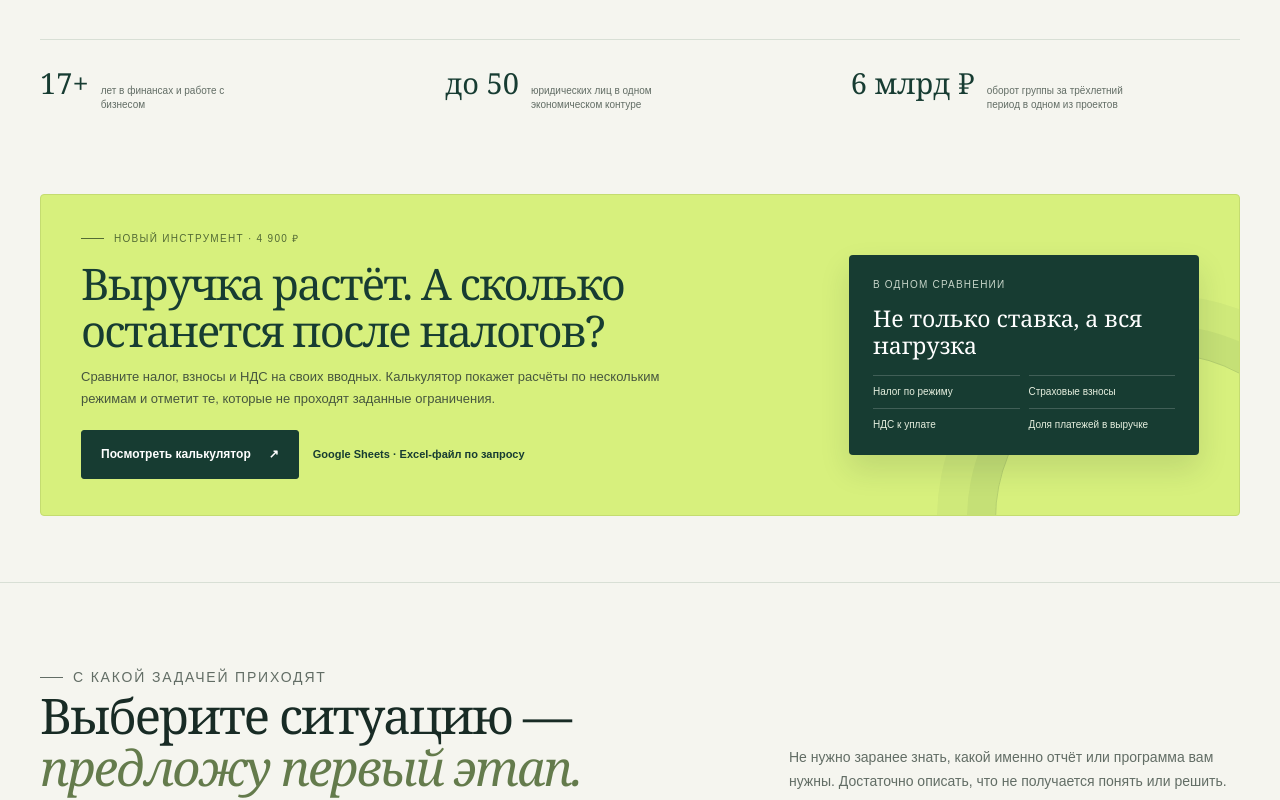
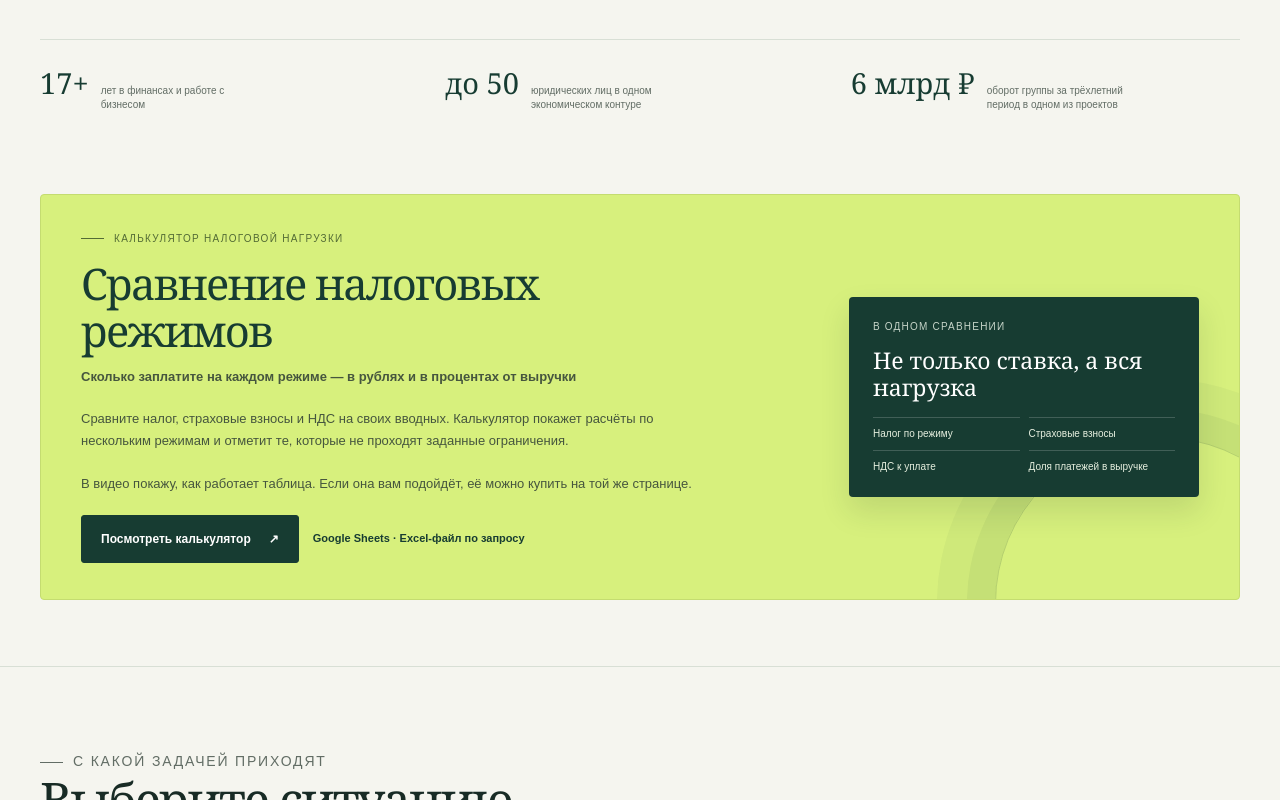
Before and after one commit to rcaadmin/upravlenka, a plain HTML site: page index.html in a window 1280 px wide. Shown: the part 674-1474 px from the top of the page. Drawn offline with Linux system fonts and the light colour scheme.

Commit message:
Update tax calculator banner copy

```diff
--- a/index.html
+++ b/index.html
@@ -135,7 +135,17 @@ document.addEventListener("DOMContentLoaded",function(){var t=document.querySele
       </div>
     </div></section>
     <section class="tax-tool-banner" id="tax-calculator" aria-labelledby="tax-tool-title"><div class="wrap"><div class="tax-tool-banner__inner">
-      <div><p class="eyebrow">Новый инструмент · 4 900 ₽</p><h2 id="tax-tool-title">Выручка растёт. А сколько останется после налогов?</h2><p class="tax-tool-banner__copy">Сравните налог, взносы и НДС на своих вводных. Калькулятор покажет расчёты по нескольким режимам и отметит те, которые не проходят заданные ограничения.</p><div class="tax-tool-banner__actions"><a class="button" href="kalkulyator-nalogovoy-nagruzki.html">Посмотреть калькулятор <span>↗</span></a><span class="tax-tool-banner__price">Google Sheets · Excel-файл по запросу</span></div></div>
+      <div>
+        <p class="eyebrow">Калькулятор налоговой нагрузки</p>
+        <h2 id="tax-tool-title">Сравнение налоговых режимов</h2>
+        <p class="tax-tool-banner__copy"><strong>Сколько заплатите на каждом режиме — в рублях и в процентах от выручки</strong></p>
+        <p class="tax-tool-banner__copy">Сравните налог, страховые взносы и НДС на своих вводных. Калькулятор покажет расчёты по нескольким режимам и отметит те, которые не проходят заданные ограничения.</p>
+        <p class="tax-tool-banner__copy">В видео покажу, как работает таблица. Если она вам подойдёт, её можно купить на той же странице.</p>
+        <div class="tax-tool-banner__actions">
+          <a class="button" href="kalkulyator-nalogovoy-nagruzki.html#demo">Посмотреть калькулятор <span>↗</span></a>
+          <span class="tax-tool-banner__price">Google Sheets · Excel-файл по запросу</span>
+        </div>
+      </div>
       <div class="tax-tool-banner__visual" aria-label="Что показывает калькулятор"><small>В одном сравнении</small><strong>Не только ставка, а вся нагрузка</strong><ul><li>Налог по режиму</li><li>Страховые взносы</li><li>НДС к уплате</li><li>Доля платежей в выручке</li></ul></div>
     </div></div></section>
     <section class="section" id="services"><div class="wrap">
```
